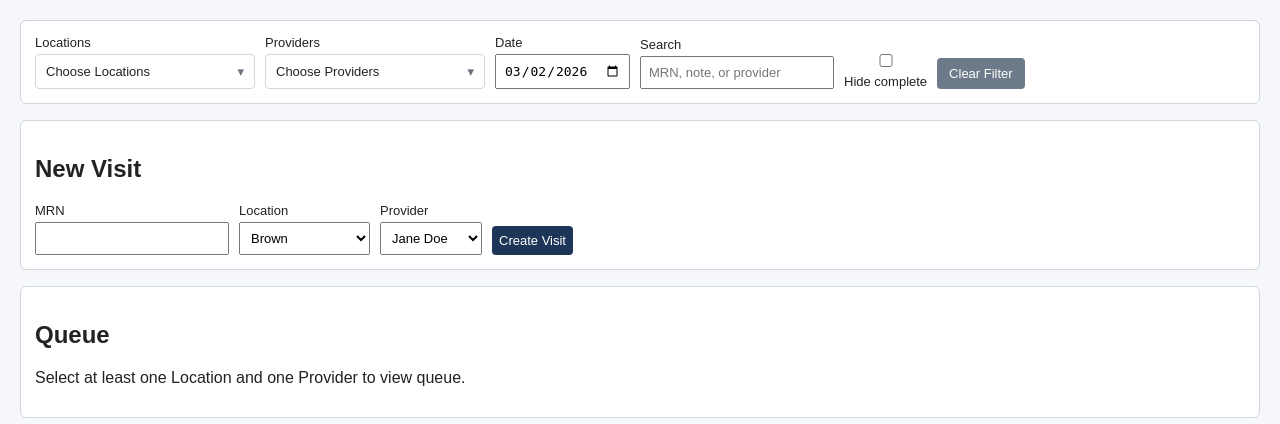
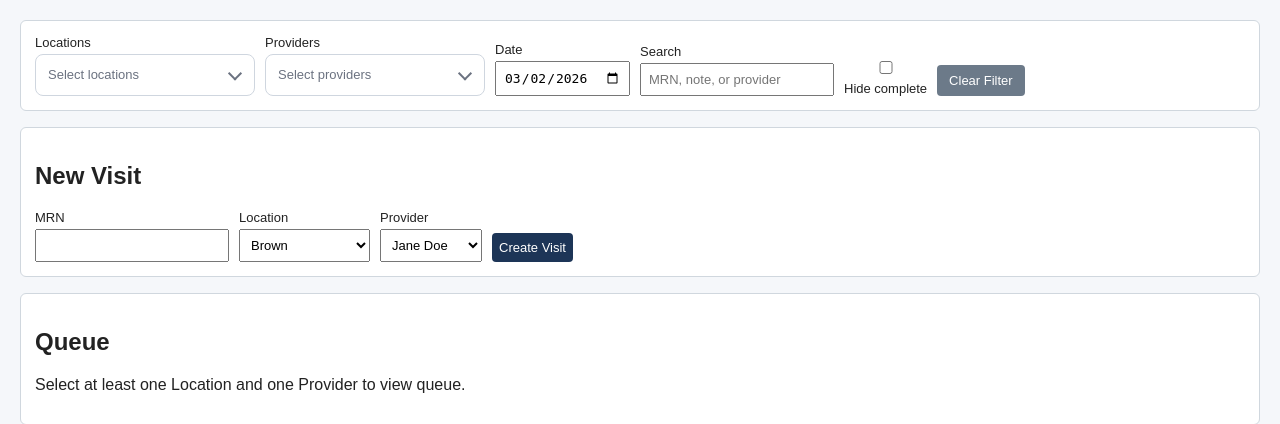
Before and after one commit to TangoOscarTango/Ncf-PtWait, a FastAPI app: page /dashboard in a window 1280 px wide. Shown: the part 100-524 px from the top of the page. Run offline with FastAPI, Linux system fonts and the light colour scheme; the visitor is signed in with stand-in values (Sample User, id 1); data comes from the database, SQL or seed files in the repository.

Commit message:
Replace filter pickers with floating multi-select menus

```diff
--- a/static/styles.css
+++ b/static/styles.css
@@ -12,16 +12,20 @@ input, select, button { padding: 7px; font-size: 13px; }
 button { background: #1d3557; color: white; border: none; border-radius: 4px; cursor: pointer; }
 button:disabled { background: #9aa5b1; cursor: not-allowed; }
 .button-link { background: #6c7a89; color: white; border-radius: 4px; cursor: pointer; display: inline-flex; align-items: center; justify-content: center; font-size: 13px; min-height: 31px; padding: 0 12px; text-decoration: none; }
-.filter-popup { min-width: 220px; position: relative; }
-.filter-popup-trigger { align-items: center; background: white; border: 1px solid #d0d7de; color: #222; display: flex; justify-content: space-between; min-height: 35px; padding: 7px 10px; width: 100%; }
-.filter-popup-trigger::after { color: #6b7280; content: "▾"; margin-left: 8px; }
-.filter-popup-panel { background: white; border: 1px solid #d0d7de; border-radius: 8px; box-shadow: 0 10px 24px rgba(29, 53, 87, 0.16); display: none; left: 0; max-height: 260px; min-width: 260px; overflow-y: auto; padding: 10px; position: absolute; top: calc(100% + 6px); z-index: 20; }
-.filter-popup.open .filter-popup-panel { display: block; }
-.filter-popup-title { color: #4b5563; font-size: 12px; font-weight: 600; margin-bottom: 8px; }
-.filter-popup-actions { display: flex; justify-content: flex-end; margin-top: 8px; padding-top: 8px; border-top: 1px solid #e5e7eb; }
-.filter-popup-close { min-height: 31px; padding: 0 12px; }
-.checkbox-option { align-items: center; flex-direction: row; gap: 6px; padding: 4px 0; }
-.checkbox-option input { margin: 0; }
+.multi-select { position: relative; width: 220px; }
+.multi-select__trigger { width: 100%; min-height: 42px; padding: 10px 40px 10px 12px; border: 1px solid #cfd6df; border-radius: 8px; background: #ffffff; color: #1f2937; text-align: left; cursor: pointer; position: relative; overflow: hidden; white-space: nowrap; text-overflow: ellipsis; }
+.multi-select__trigger::after { content: ""; position: absolute; right: 14px; top: 50%; width: 8px; height: 8px; border-right: 2px solid #6b7280; border-bottom: 2px solid #6b7280; transform: translateY(-65%) rotate(45deg); pointer-events: none; }
+.multi-select.open .multi-select__trigger::after { transform: translateY(-30%) rotate(225deg); }
+.multi-select__summary.placeholder { color: #6b7280; }
+.multi-select__menu { position: absolute; left: 0; width: 100%; min-width: 100%; max-height: 240px; overflow-y: auto; border: 1px solid #cfd6df; border-radius: 8px; background: #ffffff; box-shadow: 0 10px 28px rgba(0, 0, 0, 0.16); z-index: 9999; display: none; }
+.multi-select.open .multi-select__menu { display: block; }
+.multi-select[data-direction="up"] .multi-select__menu { bottom: calc(100% + 8px); }
+.multi-select[data-direction="down"] .multi-select__menu { top: calc(100% + 8px); }
+.multi-select__list { list-style: none; margin: 0; padding: 6px; }
+.multi-select__option { display: flex; align-items: center; gap: 10px; padding: 9px 10px; border-radius: 6px; cursor: pointer; user-select: none; }
+.multi-select__option:hover { background: #f3f4f6; }
+.multi-select__checkbox { margin: 0; width: 16px; height: 16px; accent-color: #1d4ed8; flex: 0 0 auto; }
+.multi-select__label { flex: 1 1 auto; min-width: 0; }
 .table-wrap { overflow-x: auto; }
 table { width: 100%; border-collapse: collapse; font-size: 12px; }
 th, td { border: 1px solid #d0d7de; padding: 6px; vertical-align: top; }
--- a/templates/dashboard.html
+++ b/templates/dashboard.html
@@ -4,37 +4,65 @@
   <form method="get" action="dashboard" class="selectors" id="dashboard-filters">
     <div class="filter-group">
       <span class="filter-label">Locations</span>
-      <div class="filter-popup" id="filter-location" data-empty-label="Choose Locations">
-        <button type="button" class="filter-popup-trigger">Choose Locations</button>
-        <div class="filter-popup-panel">
-          <div class="filter-popup-title">{{ location_filter_label }}</div>
+      <div class="multi-select" id="filter-location" data-placeholder="Select locations">
+        <button
+          type="button"
+          class="multi-select__trigger"
+          aria-haspopup="listbox"
+          aria-expanded="false"
+          aria-controls="filter-location-menu"
+          role="combobox"
+        >
+          <span class="multi-select__summary{% if not selected_location_ids %} placeholder{% endif %}">{{ location_filter_label }}</span>
+        </button>
+        <div
+          class="multi-select__menu"
+          id="filter-location-menu"
+          role="listbox"
+          aria-multiselectable="true"
+        >
+          <ul class="multi-select__list">
             {% for loc in locations %}
-            <label class="checkbox-option">
-              <input type="checkbox" name="location_ids" value="{{ loc.id }}" {% if loc.id in selected_location_ids %}checked{% endif %} />
-              <span>{{ loc.name }}</span>
+              <li>
+                <label class="multi-select__option">
+                  <input class="multi-select__checkbox" type="checkbox" name="location_ids" value="{{ loc.id }}" {% if loc.id in selected_location_ids %}checked{% endif %} />
+                  <span class="multi-select__label">{{ loc.name }}</span>
                 </label>
+              </li>
             {% endfor %}
-          <div class="filter-popup-actions">
-            <button type="button" class="filter-popup-close">Done</button>
-          </div>
+          </ul>
         </div>
       </div>
     </div>
     <div class="filter-group">
       <span class="filter-label">Providers</span>
-      <div class="filter-popup" id="filter-provider" data-empty-label="Choose Providers">
-        <button type="button" class="filter-popup-trigger">Choose Providers</button>
-        <div class="filter-popup-panel">
-          <div class="filter-popup-title">{{ provider_filter_label }}</div>
+      <div class="multi-select" id="filter-provider" data-placeholder="Select providers">
+        <button
+          type="button"
+          class="multi-select__trigger"
+          aria-haspopup="listbox"
+          aria-expanded="false"
+          aria-controls="filter-provider-menu"
+          role="combobox"
+        >
+          <span class="multi-select__summary{% if not selected_provider_ids %} placeholder{% endif %}">{{ provider_filter_label }}</span>
+        </button>
+        <div
+          class="multi-select__menu"
+          id="filter-provider-menu"
+          role="listbox"
+          aria-multiselectable="true"
+        >
+          <ul class="multi-select__list">
             {% for provider in providers %}
-            <label class="checkbox-option">
-              <input type="checkbox" name="provider_ids" value="{{ provider.id }}" {% if provider.id in selected_provider_ids %}checked{% endif %} />
-              <span>{{ provider.name }}</span>
+              <li>
+                <label class="multi-select__option">
+                  <input class="multi-select__checkbox" type="checkbox" name="provider_ids" value="{{ provider.id }}" {% if provider.id in selected_provider_ids %}checked{% endif %} />
+                  <span class="multi-select__label">{{ provider.name }}</span>
                 </label>
+              </li>
             {% endfor %}
-          <div class="filter-popup-actions">
-            <button type="button" class="filter-popup-close">Done</button>
-          </div>
+          </ul>
         </div>
       </div>
     </div>
@@ -168,74 +196,119 @@
 <script>
   (() => {
     const form = document.getElementById("dashboard-filters");
-    const locationInputs = form ? Array.from(form.querySelectorAll('input[name="location_ids"]')) : [];
-    const providerInputs = form ? Array.from(form.querySelectorAll('input[name="provider_ids"]')) : [];
     const searchInput = document.getElementById("filter-search");
     const hideCompleteInput = document.getElementById("filter-hide-complete");
     const visitDateInput = document.getElementById("filter-visit-date");
-    const locationDropdown = document.getElementById("filter-location");
-    const providerDropdown = document.getElementById("filter-provider");
-    const locationSummary = locationDropdown ? locationDropdown.querySelector(".filter-popup-title") : null;
-    const providerSummary = providerDropdown ? providerDropdown.querySelector(".filter-popup-title") : null;
 
     if (!form || !visitDateInput) {
       return;
     }
     let searchDebounce = null;
 
-    function updateSummary(inputs, summaryNode, emptyLabel) {
-      if (!summaryNode) {
+    function selectedValues(inputs) {
+      return inputs.filter((input) => input.checked).map((input) => ({
+        label: input.closest("label")?.querySelector(".multi-select__label")?.textContent.trim() || "",
+        value: input.value,
+      }));
+    }
+
+    function updateSummary(widget) {
+      const summaryNode = widget.querySelector(".multi-select__summary");
+      const trigger = widget.querySelector(".multi-select__trigger");
+      const emptyLabel = widget.dataset.placeholder || "Select";
+      const values = selectedValues(Array.from(widget.querySelectorAll(".multi-select__checkbox")));
+      if (!summaryNode || !trigger) {
         return;
       }
-      const checkedLabels = inputs
-        .filter((input) => input.checked)
-        .map((input) => input.parentElement.textContent.trim());
-      if (checkedLabels.length === 0) {
+      if (values.length === 0) {
         summaryNode.textContent = emptyLabel;
-      } else if (checkedLabels.length <= 2) {
-        summaryNode.textContent = checkedLabels.join(", ");
+        summaryNode.classList.add("placeholder");
+        trigger.setAttribute("aria-label", emptyLabel);
+      } else if (values.length <= 2) {
+        summaryNode.textContent = values.map((item) => item.label).join(", ");
+        summaryNode.classList.remove("placeholder");
+        trigger.setAttribute("aria-label", `Selected: ${values.map((item) => item.label).join(", ")}`);
       } else {
-        summaryNode.textContent = `${checkedLabels.length} selected`;
+        summaryNode.textContent = `${values[0].label}, ${values[1].label} +${values.length - 2} more`;
+        summaryNode.classList.remove("placeholder");
+        trigger.setAttribute("aria-label", `${values.length} selected`);
       }
     }
 
-    function closeDropdown(dropdown) {
-      if (!dropdown || !dropdown.classList.contains("open")) {
+    function positionMenu(widget) {
+      const menu = widget.querySelector(".multi-select__menu");
+      if (!menu) {
         return;
       }
-      dropdown.classList.remove("open");
-      if (dropdown.dataset.dirty === "true") {
-        dropdown.dataset.dirty = "false";
+      const rect = widget.getBoundingClientRect();
+      const menuHeight = Math.min(menu.scrollHeight || 260, 260);
+      const spaceAbove = rect.top;
+      const spaceBelow = window.innerHeight - rect.bottom;
+      widget.dataset.direction = spaceAbove > menuHeight || spaceAbove > spaceBelow ? "up" : "down";
+    }
+
+    function closeWidget(widget) {
+      if (!widget || !widget.classList.contains("open")) {
+        return;
+      }
+      widget.classList.remove("open");
+      const trigger = widget.querySelector(".multi-select__trigger");
+      if (trigger) {
+        trigger.setAttribute("aria-expanded", "false");
+      }
+      if (widget.dataset.dirty === "true") {
+        widget.dataset.dirty = "false";
         form.requestSubmit();
       }
     }
 
-    function initDropdown(dropdown, inputs, labelNode, emptyLabel) {
-      if (!dropdown || !labelNode) {
+    function openWidget(widget) {
+      if (!widget) {
         return;
       }
-      const trigger = dropdown.querySelector(".filter-popup-trigger");
-      const closeButton = dropdown.querySelector(".filter-popup-close");
-      trigger.addEventListener("click", () => {
-        const willOpen = !dropdown.classList.contains("open");
-        document.querySelectorAll(".filter-popup.open").forEach((openDropdown) => {
-          if (openDropdown !== dropdown) {
-            closeDropdown(openDropdown);
+      document.querySelectorAll(".multi-select.open").forEach((openWidgetNode) => {
+        if (openWidgetNode !== widget) {
+          closeWidget(openWidgetNode);
         }
       });
-        dropdown.classList.toggle("open", willOpen);
+      positionMenu(widget);
+      widget.classList.add("open");
+      const trigger = widget.querySelector(".multi-select__trigger");
+      if (trigger) {
+        trigger.setAttribute("aria-expanded", "true");
+      }
+    }
+
+    function toggleWidget(widget) {
+      if (widget.classList.contains("open")) {
+        closeWidget(widget);
+      } else {
+        openWidget(widget);
+      }
+    }
+
+    function initWidget(widget) {
+      if (!widget) {
+        return;
+      }
+      const trigger = widget.querySelector(".multi-select__trigger");
+      const inputs = Array.from(widget.querySelectorAll(".multi-select__checkbox"));
+      if (!trigger) {
+        return;
+      }
+      trigger.addEventListener("click", () => {
+        toggleWidget(widget);
       });
-      if (closeButton) {
-        closeButton.addEventListener("click", () => closeDropdown(dropdown));
-      }
       inputs.forEach((input) => {
         input.addEventListener("change", () => {
-          dropdown.dataset.dirty = "true";
-          updateSummary(inputs, labelNode, emptyLabel);
+          widget.dataset.dirty = "true";
+          updateSummary(widget);
         });
       });
+      updateSummary(widget);
     }
 
+    const widgets = Array.from(form.querySelectorAll(".multi-select"));
     visitDateInput.addEventListener("change", () => form.requestSubmit());
     hideCompleteInput.addEventListener("change", () => form.requestSubmit());
     searchInput.addEventListener("input", () => {
@@ -255,16 +328,26 @@
     });
 
     document.addEventListener("click", (event) => {
-      if (!event.target.closest(".filter-popup")) {
-        closeDropdown(locationDropdown);
-        closeDropdown(providerDropdown);
+      if (!event.target.closest(".multi-select")) {
+        widgets.forEach((widget) => closeWidget(widget));
       }
     });
 
-    initDropdown(locationDropdown, locationInputs, locationSummary, "Choose Locations");
-    initDropdown(providerDropdown, providerInputs, providerSummary, "Choose Providers");
-    updateSummary(locationInputs, locationSummary, "Choose Locations");
-    updateSummary(providerInputs, providerSummary, "Choose Providers");
+    document.addEventListener("keydown", (event) => {
+      if (event.key === "Escape") {
+        widgets.forEach((widget) => closeWidget(widget));
+      }
+    });
+
+    window.addEventListener("resize", () => {
+      widgets.forEach((widget) => {
+        if (widget.classList.contains("open")) {
+          positionMenu(widget);
+        }
+      });
+    });
+
+    widgets.forEach((widget) => initWidget(widget));
   })();
 </script>
 {% endblock %}
```
Lines whose indentation alone changed are shown as unchanged.
